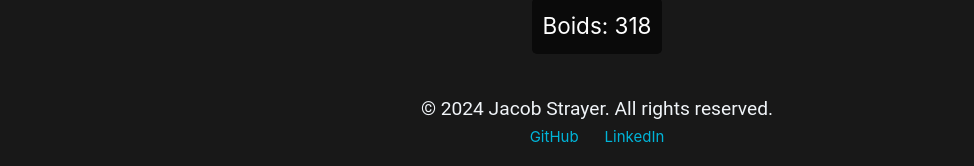
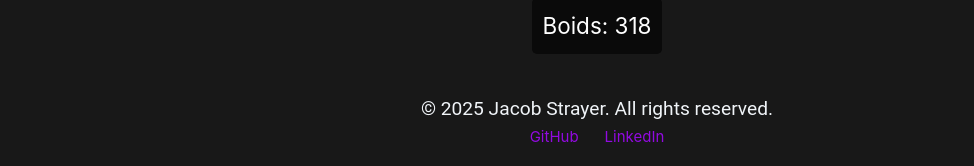
Before and after one commit to JacobStrayer/JacobStrayer.com, a Vue app: page / in a window 1280 px wide. Shown: the part 1327-1493 px from the top of the page, without its empty margins (43-1017 px from the left). Built offline with nearby package versions, Linux system fonts and the light colour scheme.

Commit message:
Updating the footer to the new theme

```diff
--- a/src/assets/main.css
+++ b/src/assets/main.css
@@ -10,6 +10,7 @@ h1 {
     font-family: 'Montserrat', sans-serif;
     font-size: 3rem;
     font-weight: bold;
+    color: var(--accent-primary);
 }
 
 h2 {
@@ -33,10 +34,9 @@ ul {
     color: #f0f4f8;
 }
 
-a,
-.green {
+a {
     text-decoration: none;
-    color: hsla(160, 100%, 37%, 1);
+    color: var(--color-text);
     transition: 0.4s;
     padding: 3px;
 }
--- a/src/components/FooterBar.vue
+++ b/src/components/FooterBar.vue
@@ -1,6 +1,6 @@
 <template>
     <footer>
-        <p>&copy; 2024 Jacob Strayer. All rights reserved.</p>
+        <p>&copy; 2025 Jacob Strayer. All rights reserved.</p>
         <div class="social-links">
             <a href="https://github.com/jacobstrayer" target="_blank">GitHub</a>
             <a href="https://linkedin.com/in/jacob-strayer/" target="_blank">LinkedIn</a>
@@ -19,7 +19,7 @@ footer {
 
 .social-links a {
     margin: 0 10px;
-    color: #00b4d8;
+    color: var(--accent-secondary);
     text-decoration: none;
 }
 </style>
```
